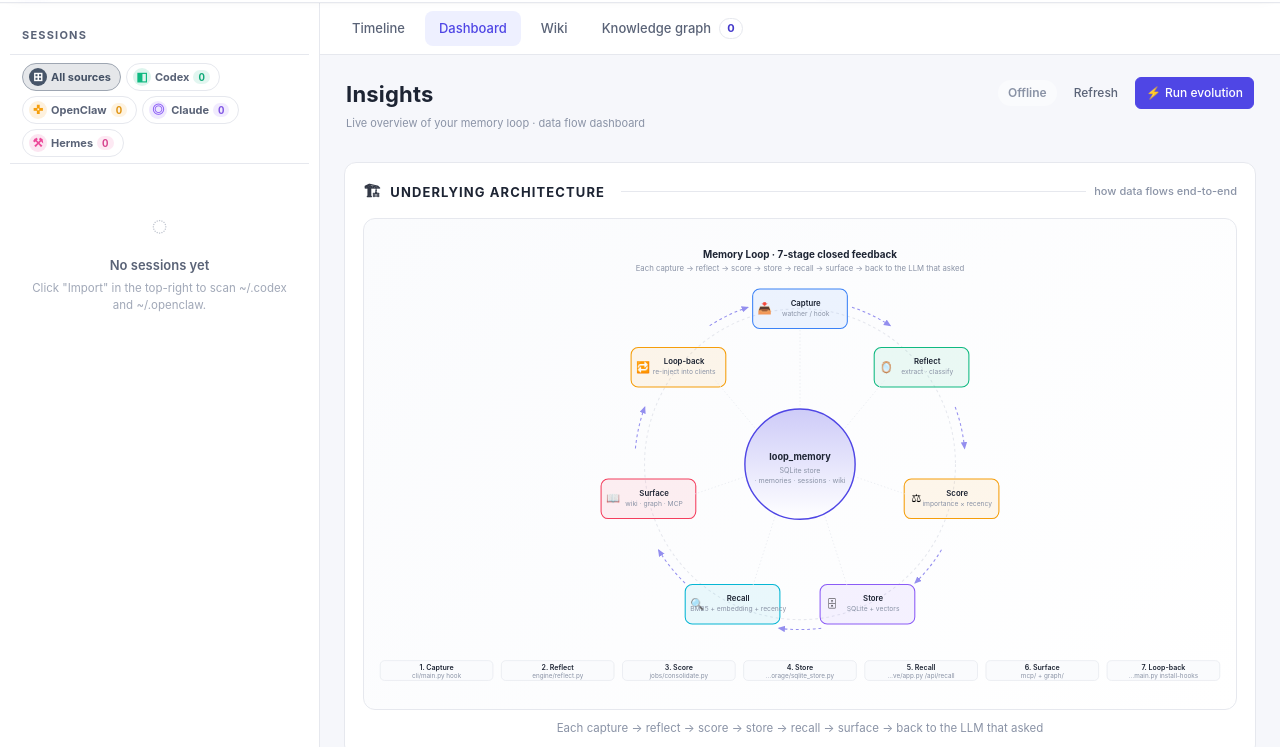
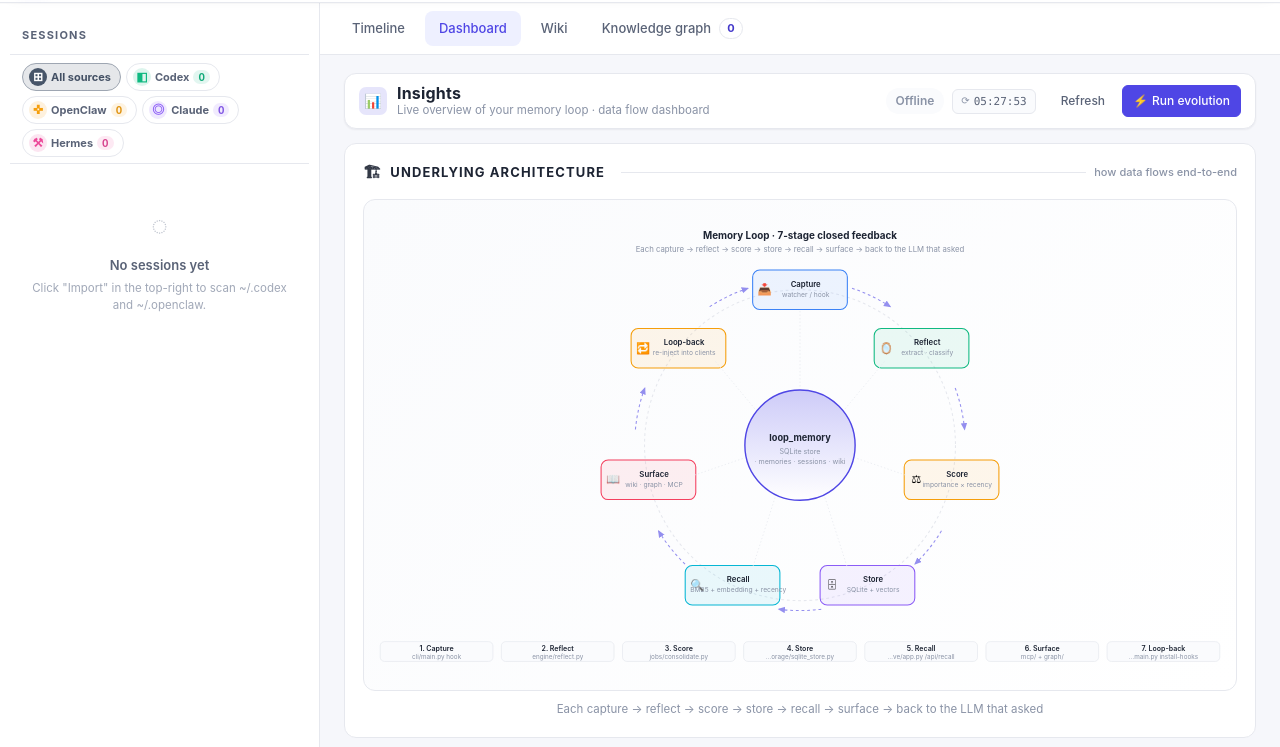
Before and after one commit to smartfind/loop-memory, a plain HTML site: page loop_memory/serve/static/index.html in a window 1280 px wide. Both pictures are taken after a click on the element "Dashboard". Shown: the part 53-800 px from the top of the page. Drawn offline with nearby package versions, Linux system fonts and the light colour scheme; files that its build step writes are made by us from their sources; no server answers; files whose address does not match are found by name.

Commit message:
ui(dashboard): compact ins-head card with status chips
The dashboard header used to be an open-air two-column flex banner:
a 22px title + sub on the left, refresh/run buttons on the right,
with ~700px of empty space in the middle on a wide viewport. It
looked unfinished and unstable.

Redesign (3 layers):

1. Wrap the header in a card (background, border, radius, shadow)
   matching the .ins-section cards below it, so it visually belongs
   to the same surface family instead of floating in the void.

2. Add a small status group in the middle: a live/offline pill
   plus a monospace 'last refreshed at HH:MM:SS' chip. That fills
   the dead space with glanceable state info the user actually
   wants to see while they're staring at the dashboard.

3. Tighter type: h2 22px -> 16px, sub 11.5px, header padding
   4px 2px -> 10px 14px, plus a small accent-tinted icon tile so
   the title doesn't read as plain text.

New structure (Dashboard.js):
  .ins-head
    .ins-title-group  (.ins-title-ico + .ins-title-text)
    .ins-status       (.pill + .ins-meta = '⟳ 13:26:53')
    .ins-actions      (Refresh + Run evolution buttons)

Removed the redundant .ins-head rules from layout.css so app.css
is the single source of truth.

Verified by headless Chromium screenshot — height dropped from
~120px to 56px, and the middle space now carries the live pill
and refresh timestamp instead of being blank.

```diff
--- a/loop_memory/serve/static/css/app.css
+++ b/loop_memory/serve/static/css/app.css
@@ -2193,16 +2193,70 @@
     flex-direction: column;
     gap: 14px;
   }
+  /* Dashboard title row — now a compact card so the title doesn't
+     drift off into the white void on a wide viewport. Visually
+     matches the .ins-section cards below it. */
   .ins-head {
     display: flex; align-items: center; justify-content: space-between;
-    padding: 4px 2px 0;
+    gap: 14px;
+    background: var(--surface);
+    border: 1px solid var(--border);
+    border-radius: 12px;
+    padding: 10px 14px;
+    box-shadow: var(--shadow-sm);
+  }
+  .ins-head .ins-title-group {
+    display: flex; align-items: center; gap: 10px;
+    min-width: 0; flex: 1 1 auto;
+  }
+  .ins-head .ins-title-ico {
+    width: 28px; height: 28px;
+    border-radius: 7px;
+    display: inline-grid; place-items: center;
+    background: color-mix(in srgb, var(--accent) 14%, transparent);
+    color: var(--accent);
+    font-size: 14px;
+    flex-shrink: 0;
+  }
+  .ins-head .ins-title-text {
+    display: flex; flex-direction: column;
+    min-width: 0; line-height: 1.2;
   }
   .ins-head h2 {
-    font-size: 15px; font-weight: 700; color: var(--text);
+    font-size: 16px; font-weight: 700; color: var(--text);
     margin: 0; letter-spacing: 0.2px;
-  }
-  .ins-head .ins-sub { font-size: 11px; color: var(--text-faint); }
-  .ins-head .ins-actions { display: flex; gap: 6px; align-items: center; }
+    overflow: hidden; text-overflow: ellipsis; white-space: nowrap;
+  }
+  .ins-head .ins-sub {
+    font-size: 11.5px; color: var(--text-faint);
+    margin-top: 1px;
+    overflow: hidden; text-overflow: ellipsis; white-space: nowrap;
+  }
+  .ins-head .ins-actions {
+    display: flex; gap: 6px; align-items: center;
+    flex-shrink: 0;
+  }
+  /* Middle status group — fills the empty space between title and
+     actions with useful, glanceable data. */
+  .ins-head .ins-status {
+    display: flex; gap: 8px; align-items: center;
+    flex-shrink: 1; min-width: 0;
+  }
+  .ins-head .ins-meta {
+    display: inline-flex; align-items: center; gap: 4px;
+    padding: 3px 8px;
+    border-radius: 6px;
+    font-size: 11px;
+    font-family: ui-monospace, Menlo, Consolas, monospace;
+    background: var(--surface-2);
+    color: var(--text-mute);
+    border: 1px solid var(--border);
+  }
+  .ins-head .ins-meta-ico {
+    font-size: 10px; color: var(--text-faint);
+    display: inline-block;
+    transform-origin: 50% 50%;
+  }
   .ins-section {
     background: var(--surface);
     border: 1px solid var(--border);
--- a/loop_memory/serve/static/css/layout.css
+++ b/loop_memory/serve/static/css/layout.css
@@ -642,8 +642,7 @@ section > h3 { font-size: 12px; text-transform: uppercase; color: var(--text-fai
 
 /* --- Dashboard (Insights) --- */
 .ins-wrap { padding: 0; }
-.ins-head { display: flex; justify-content: space-between; align-items: flex-start; gap: 16px; margin-bottom: 16px; flex-wrap: wrap; }
-.ins-head h2 { margin: 0 0 4px; font-size: 22px; font-weight: 700; }
+/* .ins-head: now defined in app.css as a compact card. */
 .ins-sub { color: var(--text-mute); font-size: 13px; }
 .ins-actions { display: flex; align-items: center; gap: 10px; flex-wrap: wrap; }
 .pill { display: inline-flex; align-items: center; gap: 6px; padding: 4px 10px; border-radius: 999px; font-size: 12px; font-weight: 600; }
--- a/loop_memory/serve/static/js/components/Dashboard.js
+++ b/loop_memory/serve/static/js/components/Dashboard.js
@@ -475,8 +475,18 @@ export const Dashboard = defineComponent({
     // reactive aliases for i18n
     void computed(() => store.lang);
 
+    // Friendly last-refresh label, e.g. "12:34:56"
+    const lastRefreshLabel = computed(() => {
+      if (!lastRefresh.value) return '';
+      const d = new Date(lastRefresh.value);
+      const hh = String(d.getHours()).padStart(2, '0');
+      const mm = String(d.getMinutes()).padStart(2, '0');
+      const ss = String(d.getSeconds()).padStart(2, '0');
+      return `${hh}:${mm}:${ss}`;
+    });
+
     return {
-      store, t, insights, loading, live, lastRefresh,
+      store, t, insights, loading, live, lastRefresh, lastRefreshLabel,
       weeklyReport, weeklyLoading, weeklyError, weeklyDays, loadWeekly, copyWeekly,
       llmAudit, writeGuard, sourceHealth,
       resolvingId, resolvePair, contradictionKey,
@@ -494,15 +504,23 @@ export const Dashboard = defineComponent({
 <div class="tab-pane" id="pane-dashboard">
   <div class="ins-wrap">
     <div class="ins-head">
-      <div>
-        <h2>{{ t('dash.ins.title') }}</h2>
-        <div class="ins-sub">{{ t('dash.ins.sub') }}</div>
+      <div class="ins-title-group">
+        <span class="ins-title-ico" aria-hidden="true">📊</span>
+        <div class="ins-title-text">
+          <h2>{{ t('dash.ins.title') }}</h2>
+          <div class="ins-sub">{{ t('dash.ins.sub') }}</div>
+        </div>
       </div>
-      <div class="ins-actions">
+      <div class="ins-status">
         <span class="pill" :class="live ? 'live' : 'off'">
           <span class="live-dot" v-if="live"></span>
           {{ live ? t('dash.ins.live') : t('dash.ins.offline') }}
         </span>
+        <span class="ins-meta" v-if="lastRefreshLabel" :title="t('dash.ins.refresh')">
+          <span class="ins-meta-ico">⟳</span> {{ lastRefreshLabel }}
+        </span>
+      </div>
+      <div class="ins-actions">
         <button class="btn small ghost" @click="onRefresh">{{ t('dash.ins.refresh') }}</button>
         <button class="btn small primary" @click="onRunEvolution">
           <span class="ev-ico">⚡</span> {{ t('dash.ins.runEvolution') }}
```
